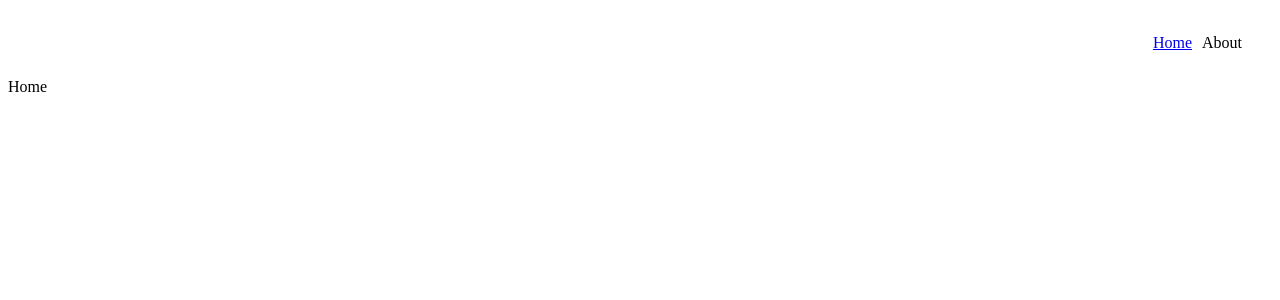
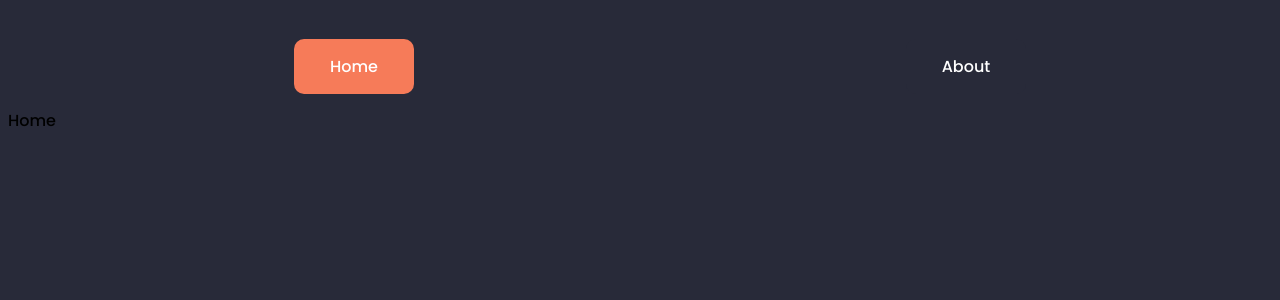
Before and after one commit to eddie8615/personal_webpage, a React (Create React App) app: page / in a window 1280 px wide. Shown: the top 300 px of the page. Built offline with nearby package versions, Linux system fonts and the light colour scheme.

Commit message:
Did header style: hover, activeClassName in NavLink

```diff
--- a/public/index.html
+++ b/public/index.html
@@ -24,7 +24,12 @@
       work correctly both with client-side routing and a non-root public URL.
       Learn how to configure a non-root public URL by running `npm run build`.
     -->
-    <title>React App</title>
+
+    <link rel="preconnect" href="https://fonts.googleapis.com">
+    <link rel="preconnect" href="https://fonts.gstatic.com" crossorigin>
+    <link href="https://fonts.googleapis.com/css2?family=Poppins:wght@500&display=swap" rel="stylesheet">
+
+    <title>Changhyun Kim</title>
   </head>
   <body>
     <noscript>You need to enable JavaScript to run this app.</noscript>
--- a/src/App.js
+++ b/src/App.js
@@ -3,14 +3,21 @@ import React from 'react';
 import { BrowserRouter as Router, Routes, Route } from 'react-router-dom';
 // Components
 import Home from './Components/Home';
+import About from './Components/About';
 import Header from './Components/Header';
+import NotFound from './Components/NotFound';
+
+import { GlobalStyle } from './GlobalStyles';
 
 const App = () => (
   <Router>
     <Header/>
     <Routes>
       <Route path='/' element={<Home />} />
+      <Route path='/about' element={<About />} />
+      <Route path='/*' element={<NotFound />} />
     </Routes>
+    <GlobalStyle/>
   </Router>
 );
 
--- /dev/null
+++ b/src/Components/About.js
@@ -0,0 +1,7 @@
+import React from 'react';
+
+const About = () => (
+    <div>About</div>
+)
+
+export default About;
--- a/src/Components/Header/Header.styles.js
+++ b/src/Components/Header/Header.styles.js
@@ -5,25 +5,69 @@ export const Wrapper = styled.div`
     align-items: center;
     justify-content: center;
     width: 100%;
-    height: 70px;
-    background: var(--medGrey);
-    color: var(--white);
+    height: 100px;
+
 `;
 
-export const Content = styled.div`
+export const Content = styled.ul`
     display: flex;
-    justify-content: right;
+    justify-content: space-around;
+    align-items: center;
     width: 100%;
+    height: 100px;
+    margin-bottom: 0;
     max-width: var(--maxWidth);
-    padding: 0 20px;
+    font-weight: 200;
 
-    span{
-        font-size: var(--fontMed);
+    a {
+        text-decoration: none;
+    }
+
+    li {
+        display: inline-block;
+        width: 120px;
+        height: 100%;
+        border-radius: 10px;
+        padding: 15px 15px 15px 15px;
+        text-align: center;
+        position: relative;
         color: var(--white);
-        padding-right: 10px;
+        list-style: none;
 
-        @media screen and (max-width: 768px){
-            font-size: var(--fontSmall);
+        :hover{
+            background-color: #F67B59;
+        }
+    }
+
+    .active {
+
+        li {
+            background-color: #F67B59;
         }
     }
 `;
+
+export const Item = styled.ul`
+    display: inline-block;
+
+    min-width: 120px;
+    height: 60px;
+    border-radius: 10px;
+    border: 0;
+    color: var(--white);
+    font-size: var(--fontMed);
+    cursor: pointer;
+
+    a {
+        text-decoration: none;
+    }
+
+    .current {
+        li {
+            background-color: #F67B59;
+        }
+    }
+    :hover{
+        background-color: #F67B59
+    }
+`;
--- a/src/Components/Header/index.js
+++ b/src/Components/Header/index.js
@@ -1,20 +1,15 @@
 import React from 'react';
-import { Link } from 'react-router-dom';
+import { NavLink as Link } from 'react-router-dom';
 // Styles
 import { Wrapper, Content } from './Header.styles';
 
 const Header = () => (
     <Wrapper>
         <Content>
-            <Link to='/'>
-                <span>Home</span>
-            </Link>
-
-            <span>About</span>
+            <Link to="/" activeClassName="active" exact><li>Home</li></Link>
+            <Link to="/about" activeClassName="active" exact><li>About</li></Link>
         </Content>
     </Wrapper>
-)
-
-
+);
 
 export default Header;
--- /dev/null
+++ b/src/Components/NotFound.js
@@ -0,0 +1,5 @@
+import React from 'react';
+
+const NotFound = () => <div>Not Found </div>
+
+export default NotFound;
--- a/src/GlobalStyles.js
+++ b/src/GlobalStyles.js
@@ -12,4 +12,12 @@ export const GlobalStyle = createGlobalStyle`
         --fontMed: 1.2rem;
         --fontSmall: 1rem;
     }
+
+    * {
+        box-sizing: border-box;
+        background-color: #282A39;
+        font-family: 'Poppins', cursive;
+    }
+
+
 `;
```
